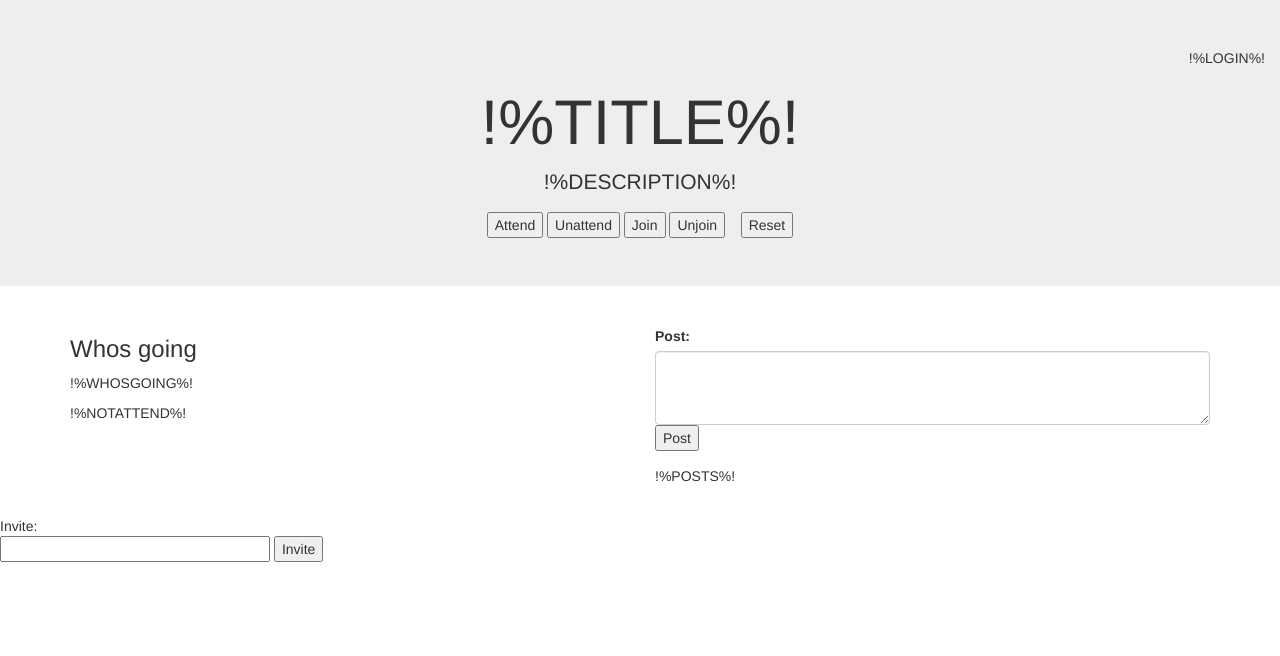
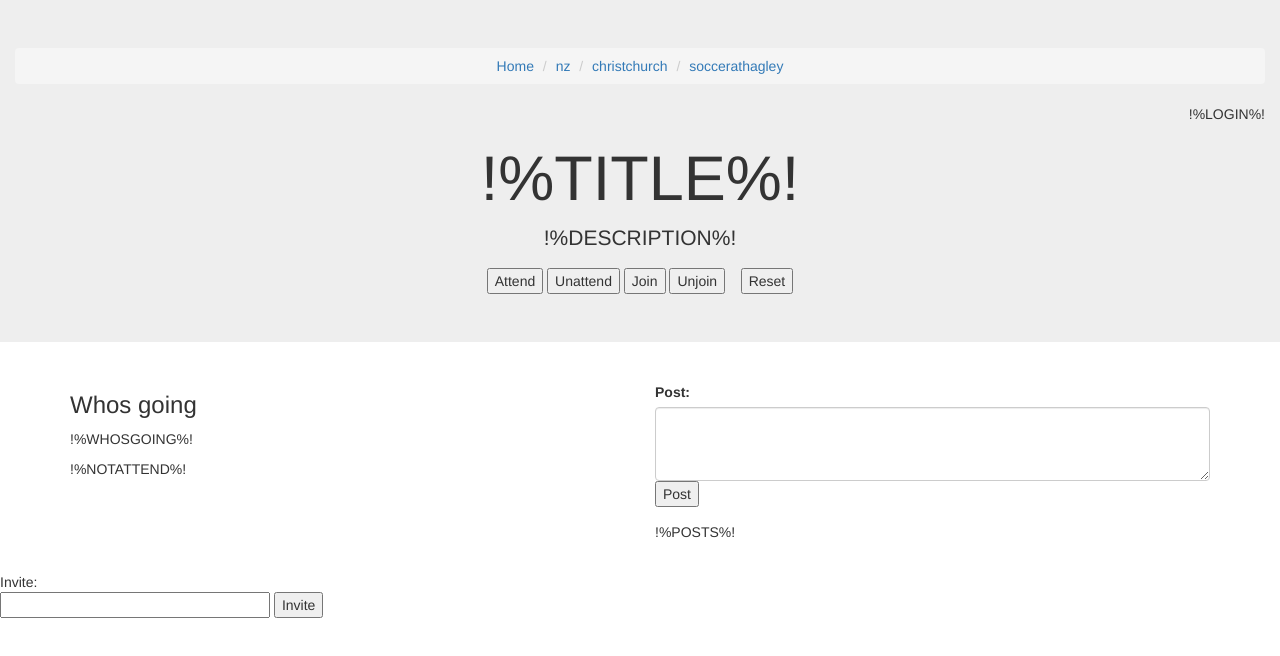
Before and after one commit to oelderinkX/meetspace, a website: page webpage/activity_style1.html in a window 1280 px wide. Drawn offline with nearby package versions, Linux system fonts and the light colour scheme.

Commit message:
breadcrumbs

```diff
--- a/webpage/activity_style1.html
+++ b/webpage/activity_style1.html
@@ -33,6 +33,12 @@ setTimeout("reloadPage()", timeoutTime);
 
 <div class="jumbotron text-center">
 	<div class="container-fluid">
+		<ol class="breadcrumb">
+			<li class="breadcrumb-item"><a href="/">Home</a></li>
+			<li class="breadcrumb-item"><a href="/nz">nz</a></li>
+			<li class="breadcrumb-item"><a href="/nz/christchurch">christchurch</a></li>
+			<li class="breadcrumb-item"><a href="/nz/christchurch/soccerathagley">soccerathagley</a></li>
+		</ol>
 		<div class="row-fluid">
 			<div class="centering text-right">
 				!%LOGIN%!
```
